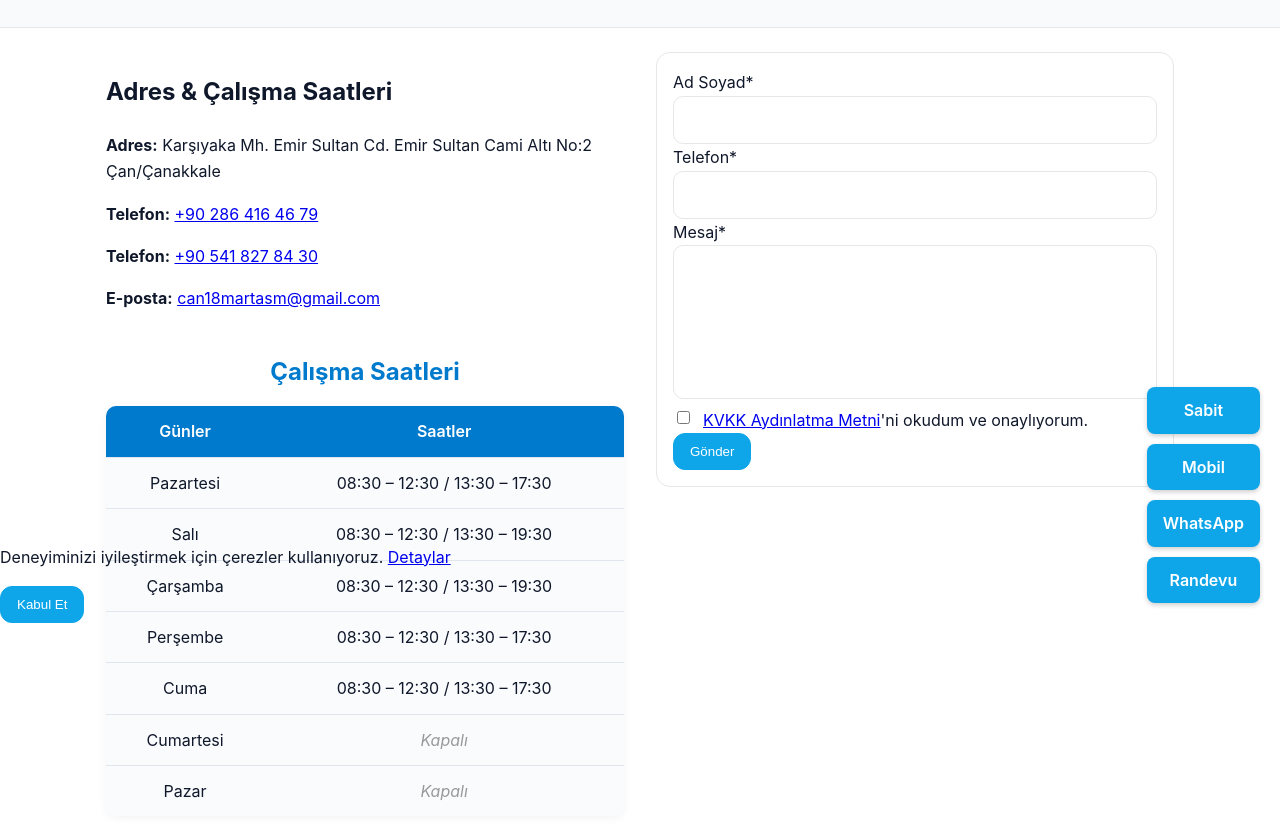
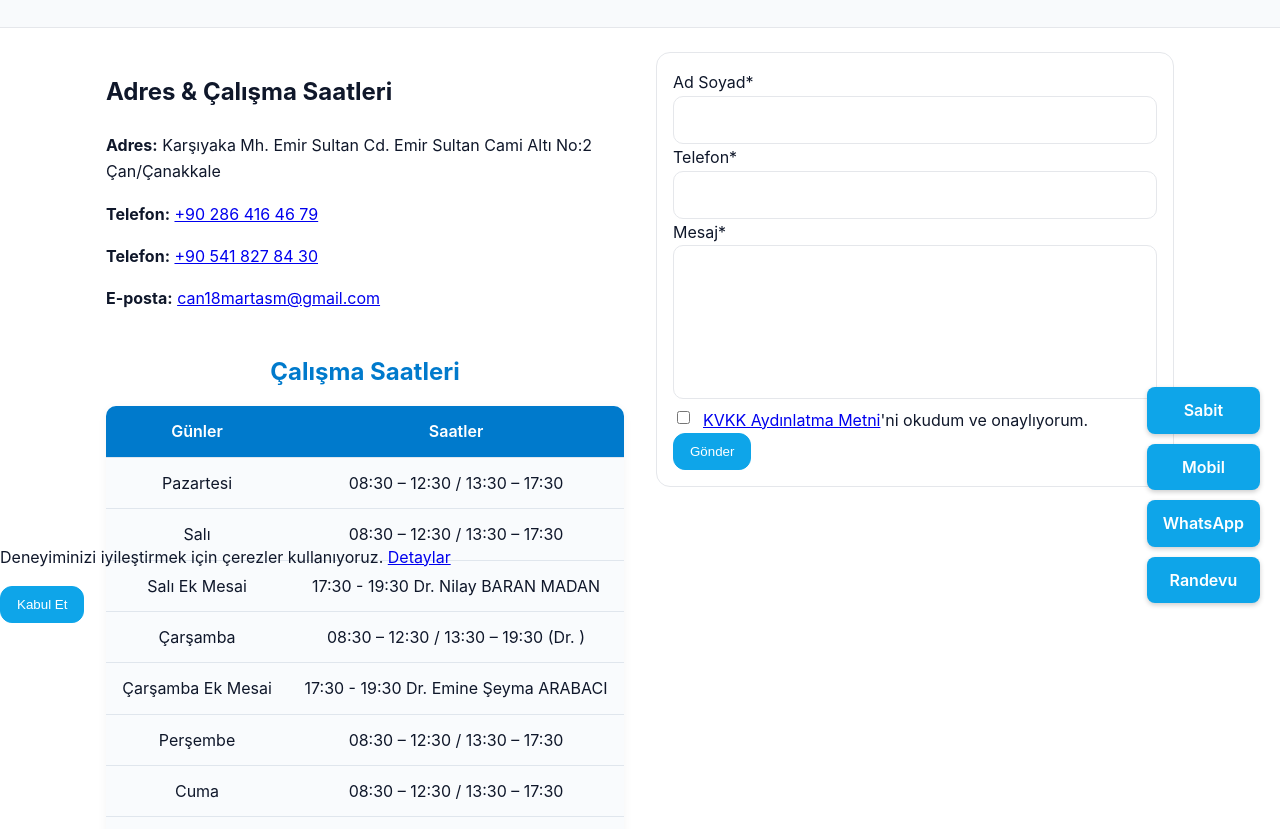
Before and after one commit to gokanmadan-lab/18martasm, a plain HTML site: page iletisim.html in a window 1280 px wide. Shown: the part 177-1006 px from the top of the page. Drawn offline with Linux system fonts and the light colour scheme.

Commit message:
Update iletisim.html

```diff
--- a/iletisim.html
+++ b/iletisim.html
@@ -43,8 +43,10 @@
         </thead>
         <tbody>
           <tr><td>Pazartesi</td><td>08:30 – 12:30 / 13:30 – 17:30</td></tr>
-          <tr><td>Salı</td><td>08:30 – 12:30 / 13:30 – 19:30</td></tr>
-          <tr><td>Çarşamba</td><td>08:30 – 12:30 / 13:30 – 19:30</td></tr>
+          <tr><td>Salı</td><td>08:30 – 12:30 / 13:30 – 17:30</td></tr>
+          <tr><td>Salı Ek Mesai</td><td>17:30 - 19:30 Dr. Nilay BARAN MADAN</td></tr>
+          <tr><td>Çarşamba</td><td>08:30 – 12:30 / 13:30 – 19:30 (Dr. )</td></tr>
+          <tr><td>Çarşamba Ek Mesai</td><td>17:30 - 19:30 Dr. Emine Şeyma ARABACI</td></tr>
           <tr><td>Perşembe</td><td>08:30 – 12:30 / 13:30 – 17:30</td></tr>
           <tr><td>Cuma</td><td>08:30 – 12:30 / 13:30 – 17:30</td></tr>
           <tr><td>Cumartesi</td><td><em>Kapalı</em></td></tr>
```
